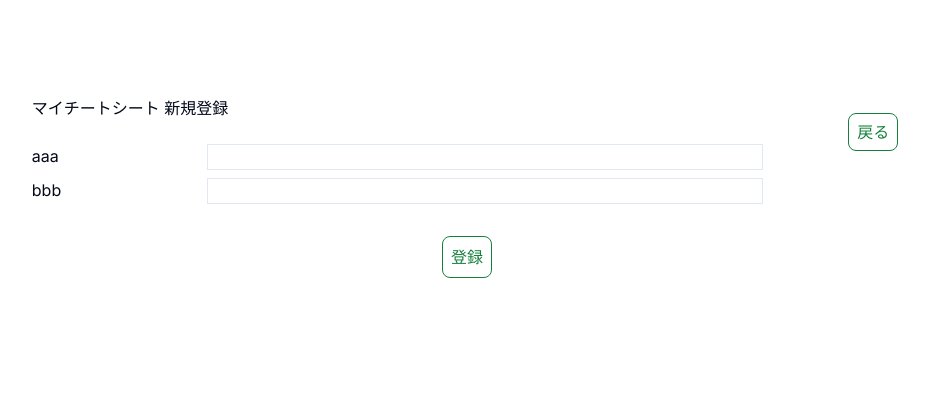
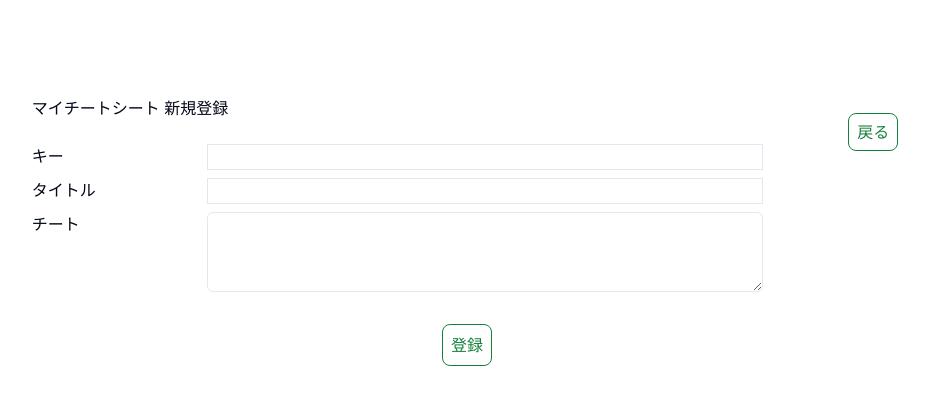
Before and after one commit to sasaki2110/cheats, a Next.js app: page /maint/add in a window 1280 px wide. Shown: the top 404 px of the page, without its empty margins (173-1102 px from the left). Built offline with nearby package versions, Linux system fonts and the light colour scheme.

Commit message:
壊す前に一回コミット

```diff
--- a/app/maint/add/page.tsx
+++ b/app/maint/add/page.tsx
@@ -1,6 +1,8 @@
 'use client'
 
+import { useState } from "react";
 import Link from "next/link"
+import { Textarea } from "@/components/ui/textarea"
 
 /**
  * 主コンポーネント
@@ -8,6 +10,37 @@ import Link from "next/link"
  */
 export default function Home() {
   console.log("home start")
+
+  const[key,   setKey]   = useState<string>('')
+  const[title, setTitle] = useState<string>('')
+  const[cheat, setCheat] = useState<string>('')
+
+  // type event as React.FormEvent<HTMLFormElement>
+  const handleSubmit = (event: React.FormEvent<HTMLFormElement>) => {
+    // prevent page refresh
+    event.preventDefault();
+
+    console.log("key   = [", key, "]")
+    console.log("title = [", title, "]")
+    console.log("cheat = [", cheat, "]")
+  };
+
+  const handleChangeKey = (e: React.ChangeEvent<HTMLInputElement>) => {
+    // useStateの第二引数のメソッドを書く
+    // この中に引数[e]が入ってきて保存される
+    setKey(e.target.value);
+  };
+  const handleChangeTitle = (e: React.ChangeEvent<HTMLInputElement>) => {
+    // useStateの第二引数のメソッドを書く
+    // この中に引数[e]が入ってきて保存される
+    setTitle(e.target.value);
+  };
+  const handleChangeCheat = (e: React.ChangeEvent<HTMLTextAreaElement>) => {
+    // useStateの第二引数のメソッドを書く
+    // この中に引数[e]が入ってきて保存される
+    setCheat(e.target.value);
+  };
+
 
   return (
     <div className="flex min-h-screen flex-col items-center p-24 ">
@@ -19,12 +52,24 @@ export default function Home() {
                 戻る
           </Link>
         </div>
-        <form>
+        <form onSubmit={handleSubmit}>
           <div className="grid grid-flow-row grid-cols-5 gap-2">
-            <div>aaa</div>
-            <input className="border col-span-4 w-4/5"/>
-            <div>bbb</div>
-            <input className="border col-span-4 w-4/5"/>
+            <div>キー</div>
+            <input className="border col-span-4 w-4/5"
+                   name="key"
+                   onChange={handleChangeKey}
+            />
+            <div>タイトル</div>
+            <input className="border col-span-4 w-4/5"
+                   name="title"
+                   onChange={handleChangeTitle}
+            />
+            <div>チート</div>
+            <Textarea className="border col-span-4 w-4/5"
+                   name="cheat"
+                   onChange={handleChangeCheat}
+            />
+
           </div>
           <div className="col-span-5 text-center pt-8">
             <button type="submit"
```
Lines whose indentation alone changed are shown as unchanged.
